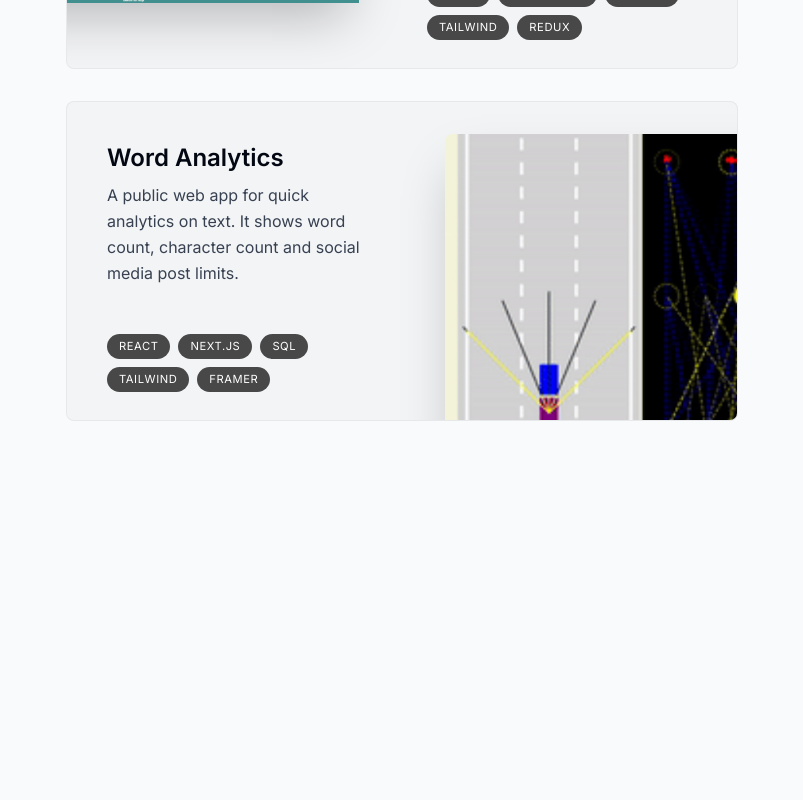
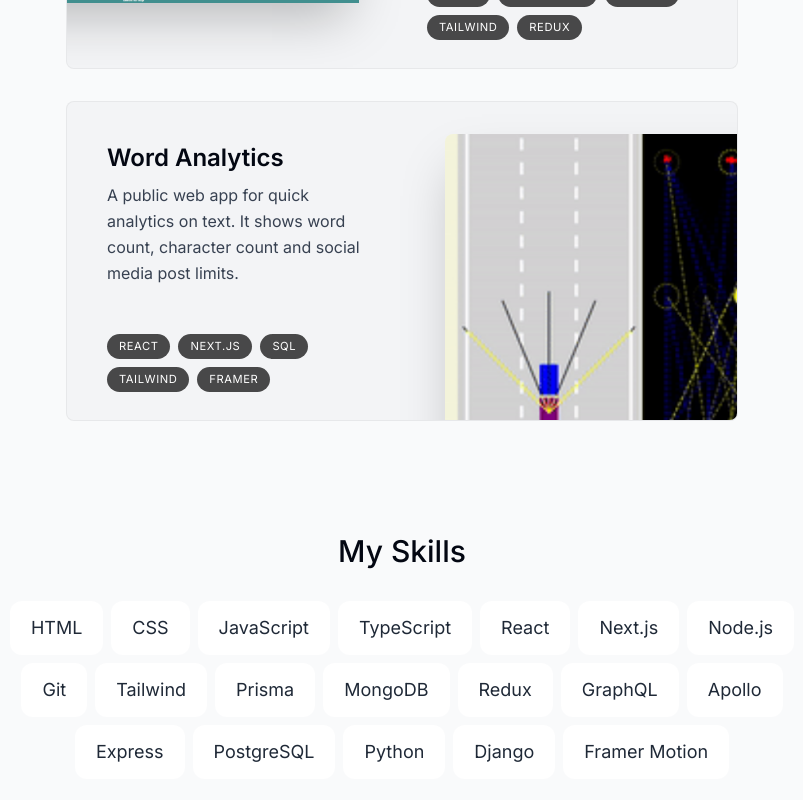
Before and after one commit to 3bdrahman/portfolio_next, a Next.js app: page / in a window 1280 px wide. Shown: the part 1866-2666 px from the top of the page, without its empty margins (238-1041 px from the left). Built offline with nearby package versions, Linux system fonts and the light colour scheme.

Commit message:
add skills section with a staggering animation using framer motion

```diff
--- a/app/page.tsx
+++ b/app/page.tsx
@@ -2,6 +2,7 @@
 import Intro from "@/components/intro";
 import Projects from "@/components/projects";
 import SectionDivider from "@/components/section-divider";
+import Skills from "@/components/skills";
 
 export default function Home() {
   return (
@@ -10,6 +11,7 @@
       <SectionDivider/>
       <About/>
       <Projects/>
+      <Skills/>
     </main>
   )
 }
--- a/components/about.tsx
+++ b/components/about.tsx
@@ -2,8 +2,6 @@
 import React, {useEffect} from 'react'
 import SectionHeading from './section-heading'
 import {motion} from 'framer-motion';
-import { useInView } from 'react-intersection-observer';
-import { useActiveSectionContext } from '@/context/active-section-context';
 import { useSectionInView } from '@/lib/hooks';
 export default function About() {
   const {ref} = useSectionInView("About");
@@ -28,7 +26,6 @@
         <span className="font-medium">full-time position</span> as a software
         developer.
         </p>
-
     </motion.section>
   )
 }
--- a/components/projects.tsx
+++ b/components/projects.tsx
@@ -3,13 +3,11 @@
 import SectionHeading from './section-heading'
 import { projectsData } from '@/lib/data'
 import Project from './project'
-import {useInView} from "react-intersection-observer"
-import { useActiveSectionContext } from '@/context/active-section-context'
 import { useSectionInView } from '@/lib/hooks'
 export default function Projects() {
   const{ref} = useSectionInView("Projects", 0.5);
   return (
-    <section ref={ref} id='projects' className='scroll-mt-28'>
+    <section ref={ref} id='projects' className='scroll-mt-28 mb-28'>
         <SectionHeading>My projects</SectionHeading>
         <div>
             {
--- /dev/null
+++ b/components/skills.tsx
@@ -0,0 +1,39 @@
+"use client";
+import React from 'react'
+import SectionHeading from './section-heading'
+import { skillsData } from '@/lib/data'
+import { useSectionInView } from '@/lib/hooks'
+import { motion } from 'framer-motion';
+const fadeInAnimationVariants={
+    initial:{
+        opacity:0,
+        y:100,
+    },
+    animate: (index: number) => ({
+        opacity:1,
+        y:0,
+        transition:{
+            delay: 0.05 * index,
+        },
+    }),
+};
+export default function Skills() {
+    const {ref} = useSectionInView("Skills");
+  return (
+
+    <section id='skills' ref = {ref} className='mb-28 max-w-[53rem] scroll-mt-28 text-center sm:mb-40'>
+        <SectionHeading>My skills</SectionHeading>
+        <ul className='flex flex-wrap justify-center gap-2 text-lg text-gray-800'>
+            {
+                skillsData.map((skill, idx)=>(
+                    <motion.li className='bg-white border border-black/[-0.1] rounded-xl px-5 py-3 '
+                    key={idx} variants={fadeInAnimationVariants} initial="initial" whileInView="animate"
+                    viewport={{
+                        once:true,
+                    }} custom={idx}>{skill}</motion.li>
+                ))
+            }
+        </ul>
+    </section>
+  )
+}
```
